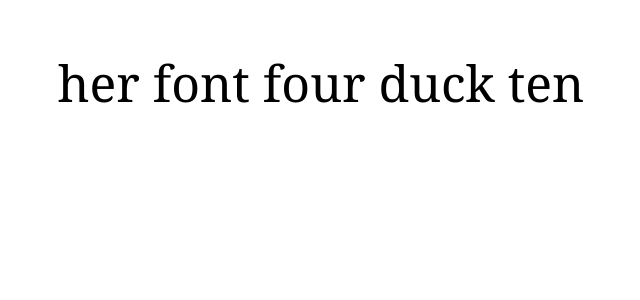
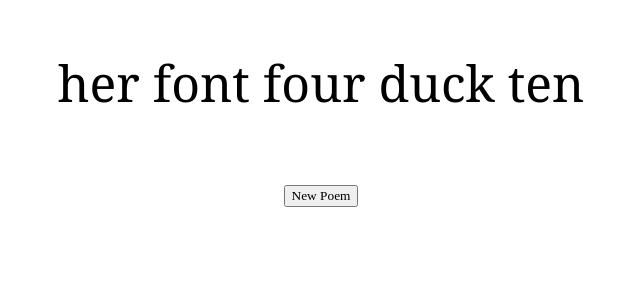
Before and after one commit to jackdonofrio/haikugen, a Flask app: page / in a window 1280 px wide. Shown: the part 423-723 px from the top of the page, without its empty margins (319-959 px from the left). Run offline with Flask 2, Linux system fonts and the light colour scheme.

Commit message:
Added workflow to keep awake, improved styling

```diff
--- /dev/null
+++ b/static/style.css
@@ -0,0 +1,19 @@
+p {
+    font-size: 50px;
+    font-family: Georgia;
+    text-align: center;
+}
+
+.wrapper {
+    display: flex;
+    align-items: center;
+    justify-content: center;
+}
+
+button {
+    font-family: Times New Roman;
+}
+
+button:hover {
+    color: brown;
+}
--- a/templates/index.html
+++ b/templates/index.html
@@ -1,17 +1,17 @@
 <!DOCTYPE html>
 <html>
-    <style>
-        p {
-            font-size: 50px;
-            font-family: Georgia;
-            text-align: center;
-        }
-    </style>
+
+    <link rel="stylesheet" href="{{ url_for('static', filename='style.css') }}">
+
     <body>
-        <p style="color: goldenrod;"><a href="https://github.com/Jack1q/haikugen">haiku-gen</a></p>
+        <p><a href="https://github.com/Jack1q/haikugen">haiku-gen</a></p>
         <br>
         <p>{{  line_1  }}</p>
         <p>{{  line_2  }}</p>
         <p>{{  line_3  }}</p>
+        <br>
+        <div class="wrapper">
+            <button onclick="location.reload()">New Poem</button>
+        </div>
     </body>
 </html>
```
Also changed, not shown: .github/workflows/keepawake.yml (added).
